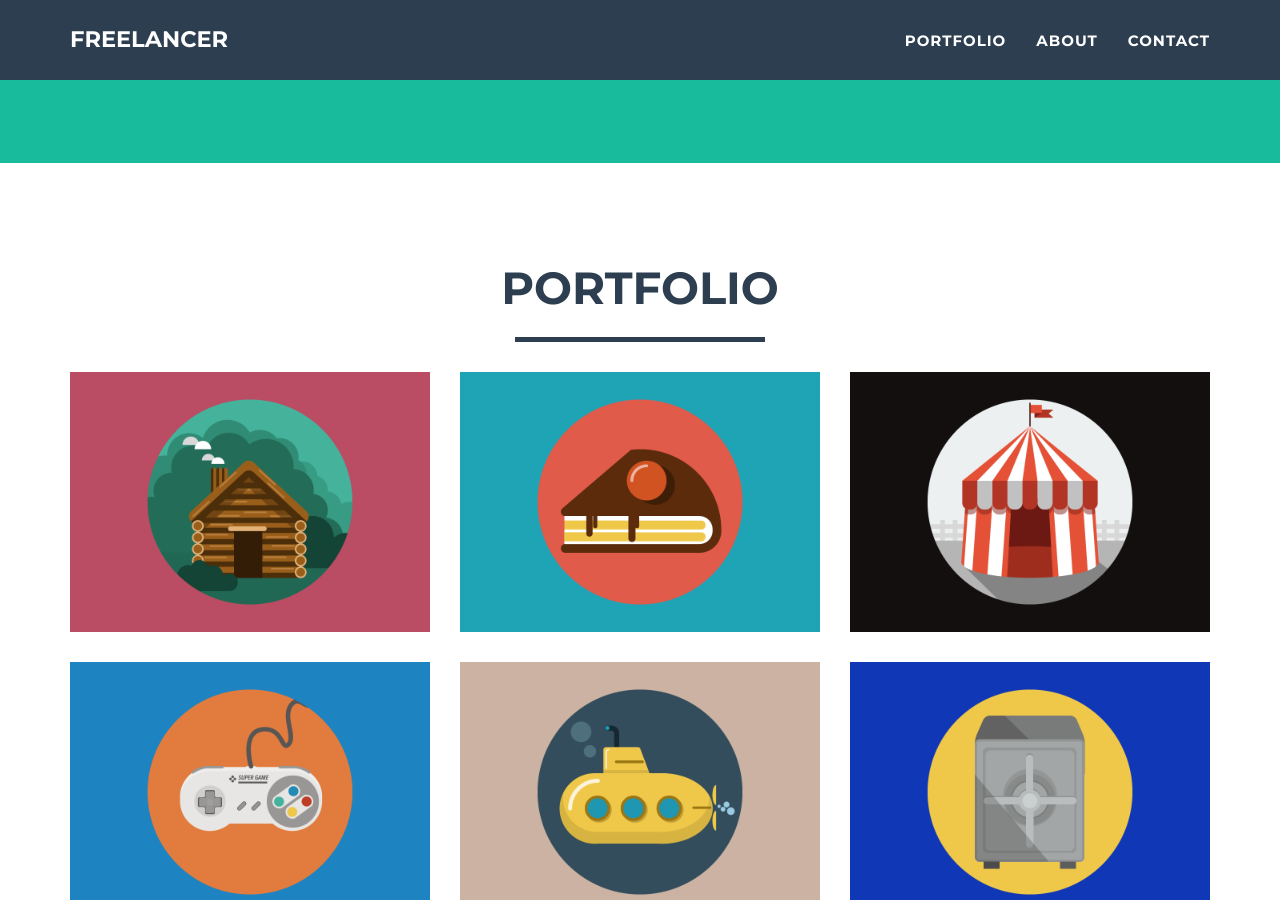
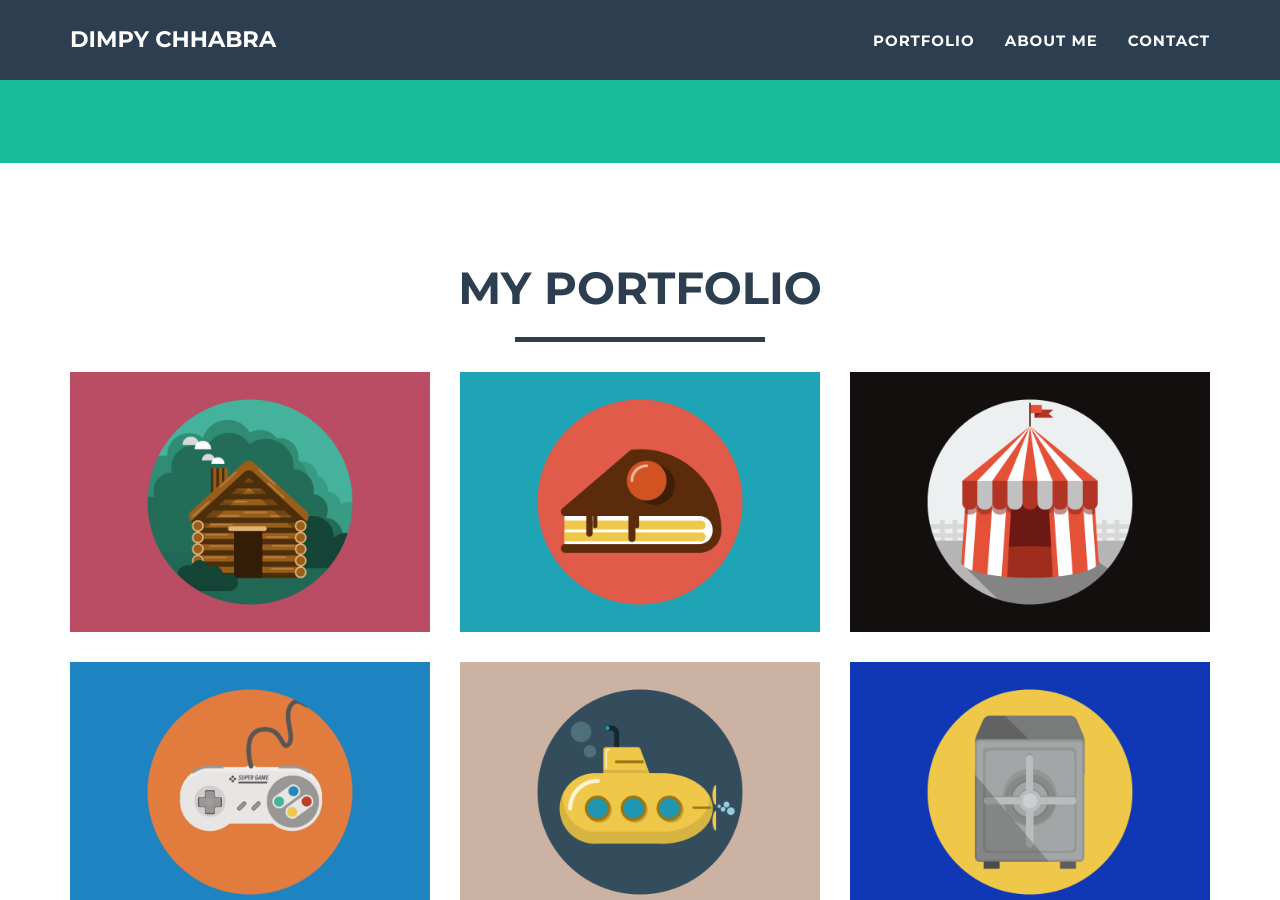
Before and after one commit to CREVIOS/dimpy-chhabra.github.io, a Jekyll site: the page built from index.html, in a window 1280 px wide and 900 px high, scrolled down 594 px. Built offline with Jekyll 4.4.1, drawn with Linux system fonts in a browser that asks for light colours.

Commit message:
edits_minor

```diff
--- a/_includes/contact_disqus.html
+++ b/_includes/contact_disqus.html
@@ -3,7 +3,7 @@
        <div class="container">
            <div class="row">
                <div class="col-lg-12 text-center">
-                   <h2>Contact me</h2>
+                   <h2>Reach me</h2>
                    <hr class="star-primary">
                </div>
            </div>
--- a/_includes/modals.html
+++ b/_includes/modals.html
@@ -18,15 +18,15 @@
                             <p>{{ post.description }}</p>
                             <ul class="list-inline item-details">
                                 <li>Client:
-                                    <strong><a href="http://startbootstrap.com">{{ post.client }}</a>
+                                    <strong><a href="github.com/dimpy-chhabra">{{ post.client }}</a>
                                     </strong>
                                 </li>
                                 <li>Date:
-                                    <strong><a href="http://startbootstrap.com">{{ post.project-date }}</a>
+                                    <strong><a href="">{{ post.project-date }}</a>
                                     </strong>
                                 </li>
                                 <li>Service:
-                                    <strong><a href="http://startbootstrap.com">{{ post.category }}</a>
+                                    <strong><a href="">{{ post.category }}</a>
                                     </strong>
                                 </li>
                             </ul>
--- a/_includes/nav.html
+++ b/_includes/nav.html
@@ -9,7 +9,7 @@
                     <span class="icon-bar"></span>
                     <span class="icon-bar"></span>
                 </button>
-                <a class="navbar-brand" href="#page-top">{{ site.title }}</a>
+                <a class="navbar-brand" href="#page-top">Dimpy Chhabra</a> <!-- {{ site.title }} -->
             </div>
 
             <!-- Collect the nav links, forms, and other content for toggling -->
@@ -22,7 +22,7 @@
                         <a href="#portfolio">Portfolio</a>
                     </li>
                     <li class="page-scroll">
-                        <a href="#about">About</a>
+                        <a href="#about">About Me</a>
                     </li>
                     <li class="page-scroll">
                         <a href="#contact">Contact</a>
--- a/_includes/portfolio_grid.html
+++ b/_includes/portfolio_grid.html
@@ -4,7 +4,7 @@
         <div class="container">
             <div class="row">
                 <div class="col-lg-12 text-center">
-                    <h2>Portfolio</h2>
+                    <h2>My Portfolio</h2>
                     <hr class="star-primary">
                 </div>
             </div>
```
